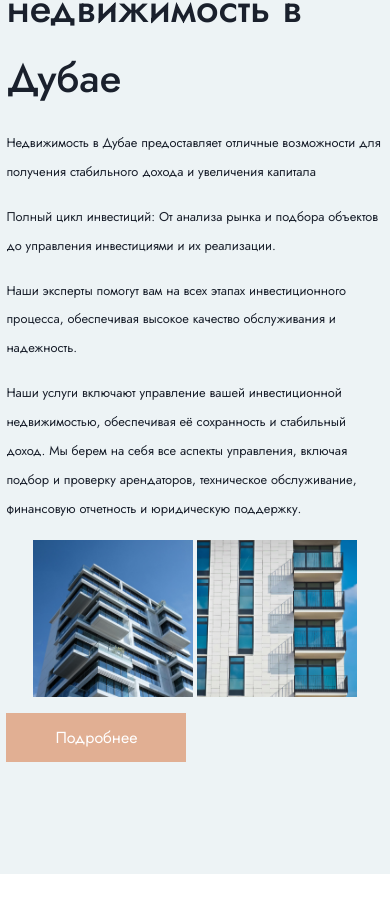
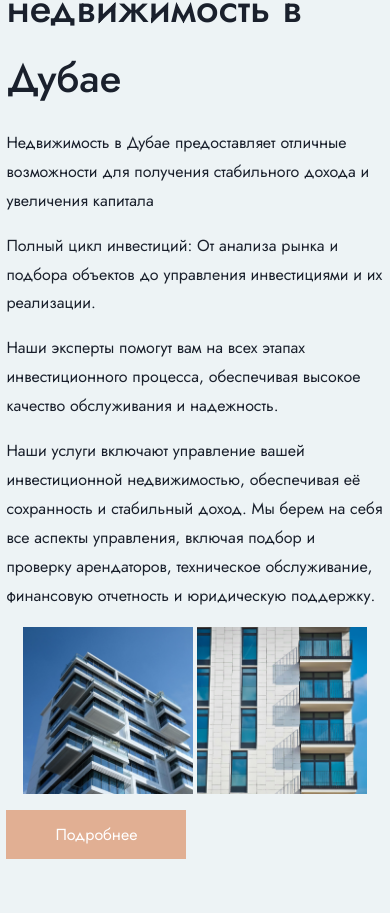
Before and after one commit to HumbleBoyy/DeluxeRealEstate, a React (Vite) app: page / in a window 390 px wide. Shown: the part 1934-2847 px from the top of the page. Before the commit the page ends 2808 px from the top, so only its background shows below. Built offline with nearby package versions, Linux system fonts and the light colour scheme.

Commit message:
Font chnaged

```diff
--- a/src/Components/About/AboutSecond/aboutSecond.css
+++ b/src/Components/About/AboutSecond/aboutSecond.css
@@ -98,10 +98,10 @@
     }
 
     .paragraph_text{
-        font-size: 0.8rem;
+        font-size: 1rem;
     }
 
     .small_scren_image{
-        width: 160px;
+        width: 170px;
     }
 }
```
